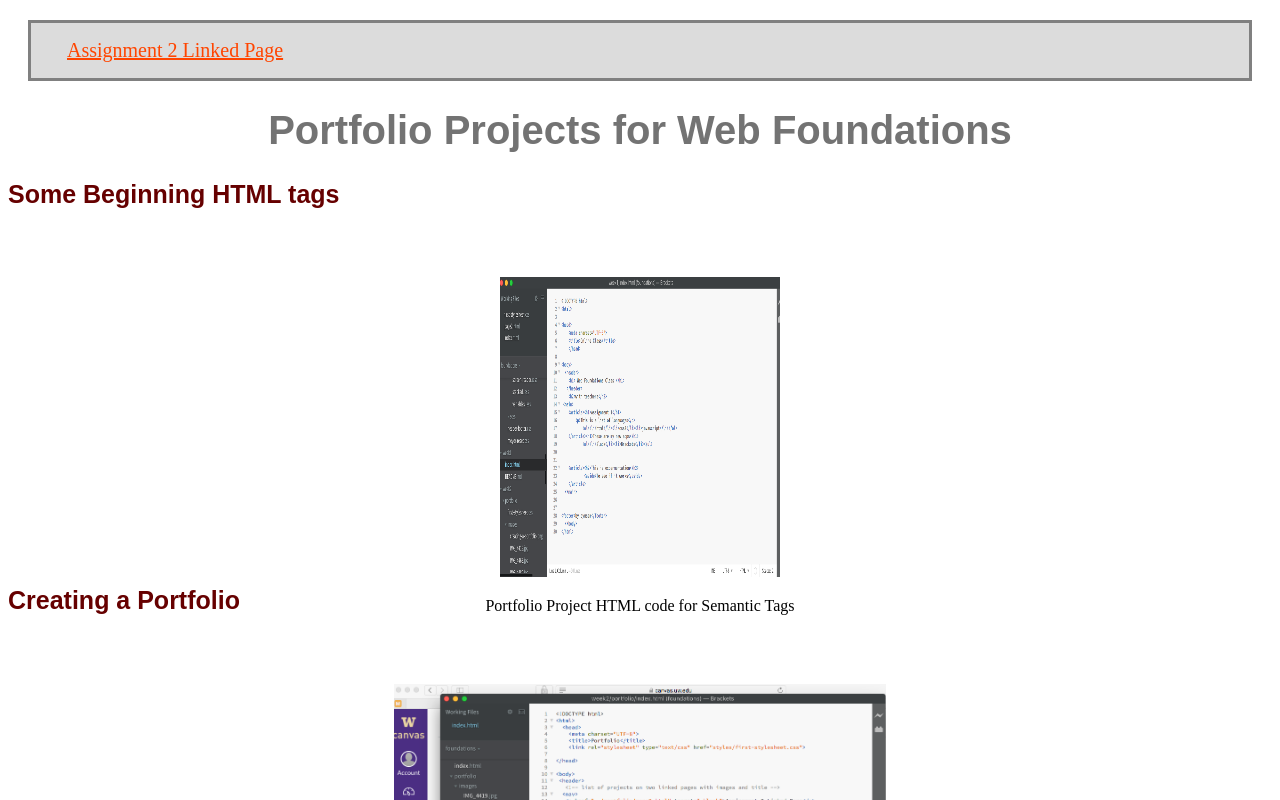
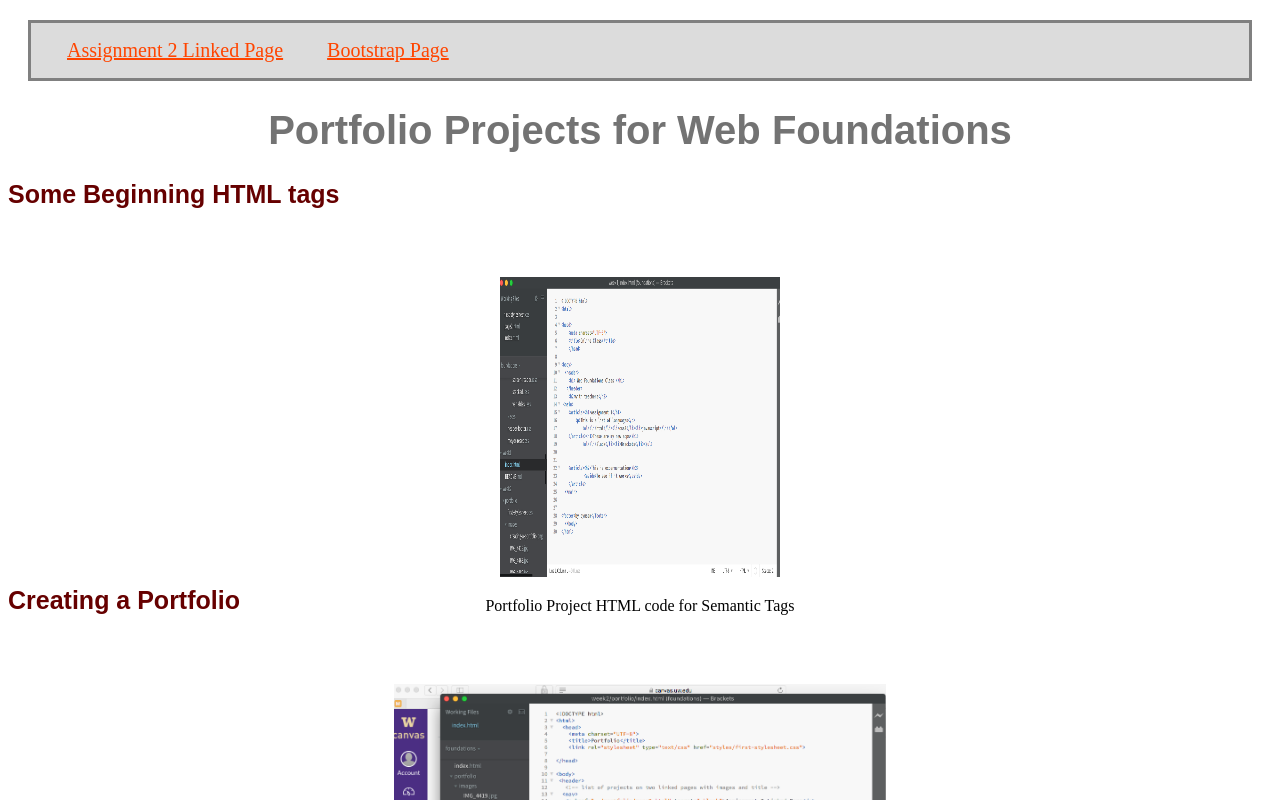
Before and after one commit to CymSem/portfolio, a plain HTML site: page index.html in a window 1280 px wide. Shown: the top 800 px of the page. Drawn offline with Linux system fonts and the light colour scheme.

Commit message:
linked to new page

```diff
--- a/index.html
+++ b/index.html
@@ -12,6 +12,7 @@
    <!-- list of projects on two linked pages with images and title -->
   <nav>
    <a href="../portfolio/page2.html" target="_blank" class="linktext">Assignment 2 Linked Page</a>
+    <a href="../portfolio/page-bootstrap.html" target="_blank" class="linktext">Bootstrap Page</a>
    </nav>
 
    <!-- list on page 1 with descriptions of projects and images -->
```
